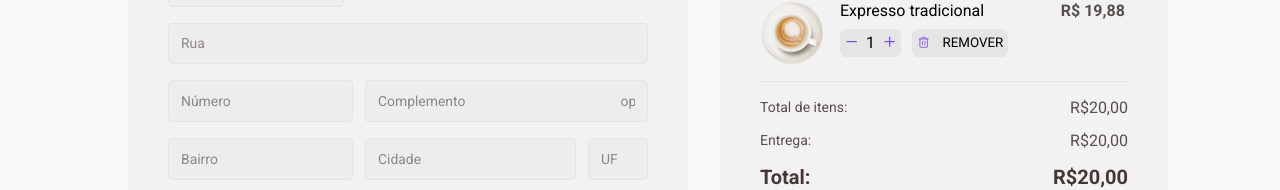
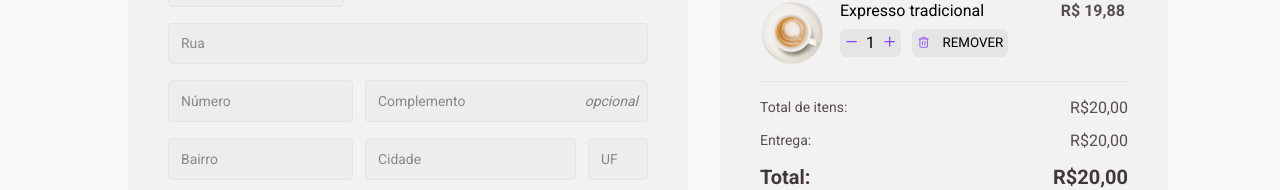
Before and after one commit to PatricFonseca/ignite-coffee-delivery, a React (Vite) app: page / in a window 1280 px wide. Shown: the part 359-549 px from the top of the page. Built offline with nearby package versions, Linux system fonts and the light colour scheme.

Commit message:
start of success page and option placeholder added

```diff
--- a/src/App.tsx
+++ b/src/App.tsx
@@ -4,6 +4,7 @@ import { defaultTheme } from "./styles/themes/default";
 import { CartContextProvider } from "./contexts/CartContext";
 import { Home } from "./pages/Home";
 import { Checkout } from "./pages/Checkout";
+import { SuccessPage } from "./pages/SuccessPage";
 
 function App() {
 	return (
@@ -12,6 +13,7 @@ function App() {
 				<CartContextProvider>
 					<Checkout />
 					{/* <Home /> */}
+					{/* <SuccessPage /> */}
 				</CartContextProvider>
 				<GlobalStyle />
 			</ThemeProvider>
--- a/src/components/Input/index.tsx
+++ b/src/components/Input/index.tsx
@@ -1,11 +1,19 @@
+import { ReactNode } from "react";
 import { InputStyle } from "./styles";
 
-interface InputProps {
-  placeholder: string;
-  type?: string;
-  size?: number;
+interface InputProps extends React.InputHTMLAttributes<HTMLInputElement> {
+	placeholder: string;
+	type?: string;
+	size?: number;
 }
 
-export function Input({ placeholder, size, type = "text" }: InputProps) {
-  return <InputStyle type={type} placeholder={placeholder} width={size} />;
+export function Input({
+	placeholder,
+	size,
+	type = "text",
+	...rest
+}: InputProps) {
+	return (
+		<InputStyle type={type} placeholder={placeholder} width={size} {...rest} />
+	);
 }
--- a/src/pages/Checkout/index.tsx
+++ b/src/pages/Checkout/index.tsx
@@ -36,10 +36,14 @@ import {
 	TotalPrice,
 	TotalCardRow,
 	ConfirmButton,
+	LabelOptional,
+	ComplementContainer,
 } from "./styles";
 import { InputNumberWithButton } from "../../components/InputNumberWithButton";
 import TypeExpresso from "../../assets/img/TypeExpresso.svg";
 import TypeLatte from "../../assets/img/TypeLatte.svg";
+import { useState } from "react";
+// import FormExample from "../../components/InputComplement";
 
 interface ColorsTheme {
 	purple: string;
@@ -47,6 +51,8 @@ interface ColorsTheme {
 
 export function Checkout() {
 	const theme = useTheme() as ColorsTheme;
+	const [isVisibleComplementPlaceHolder, setIsVisibleComplementPlaceHolder] =
+		useState(true);
 	return (
 		<>
 			<Header />
@@ -80,10 +86,26 @@ export function Checkout() {
 							</Row>
 							<Row>
 								<Input type="text" placeholder="Número" size={15} />
-								<ComplementInput
-									type="text"
-									placeholder="Complemento                                             opcional"
-								/>
+								<ComplementContainer>
+									<ComplementInput
+										type="text"
+										placeholder="Complemento"
+										onFocus={() => setIsVisibleComplementPlaceHolder(false)}
+										onBlur={(e) => {
+											setIsVisibleComplementPlaceHolder(e.target.value === "");
+										}}
+									/>
+
+									<LabelOptional
+										visible={
+											isVisibleComplementPlaceHolder ? "visible" : "hidden"
+										}
+										// onClick={() => setIsVisibleComplementPlaceHolder(false)}
+									>
+										opcional
+									</LabelOptional>
+								</ComplementContainer>
+								{/* </div> */}
 							</Row>
 							<Row>
 								<Input type="text" placeholder="Bairro" size={20} />
--- a/src/pages/Checkout/styles.ts
+++ b/src/pages/Checkout/styles.ts
@@ -89,8 +89,23 @@ export const Col = styled("div")<IColProps>`
 `;
 
 export const ComplementInput = styled(Input)`
-	&::placeholder::after {
-		content: "-aa--";
+	/* &::placeholder {
+		font-size: 14px;
+		text-align: right;
+	} */
+	&:before {
+		content: "Texto esquerda";
+		color: gray;
+		font-size: 14px;
+		padding-right: 10px;
+	}
+
+	::after {
+		content: "Texto direita";
+		color: gray;
+		font-size: 14px;
+		padding-left: 10px;
+		text-align: right;
 	}
 `;
 
@@ -201,3 +216,25 @@ export const ConfirmButton = styled.button`
 	text-transform: uppercase;
 	color: #fff;
 `;
+
+interface LabelProps {
+	visible: string;
+}
+
+export const LabelOptional = styled.label<LabelProps>`
+	font-size: 14px;
+	color: gray;
+	padding-left: 10px;
+	text-align: right;
+	position: absolute;
+	right: 10px;
+	top: 50%;
+	transform: translateY(-50%);
+	visibility: ${(props) => props.visible};
+	font-style: italic;
+`;
+
+export const ComplementContainer = styled.div`
+	position: relative;
+	width: 100%;
+`;
```
Also changed, not shown: src/pages/SuccessPage/index.tsx (added, +54 -0 lines), src/pages/SuccessPage/styles.ts (added, +72 -0 lines).
